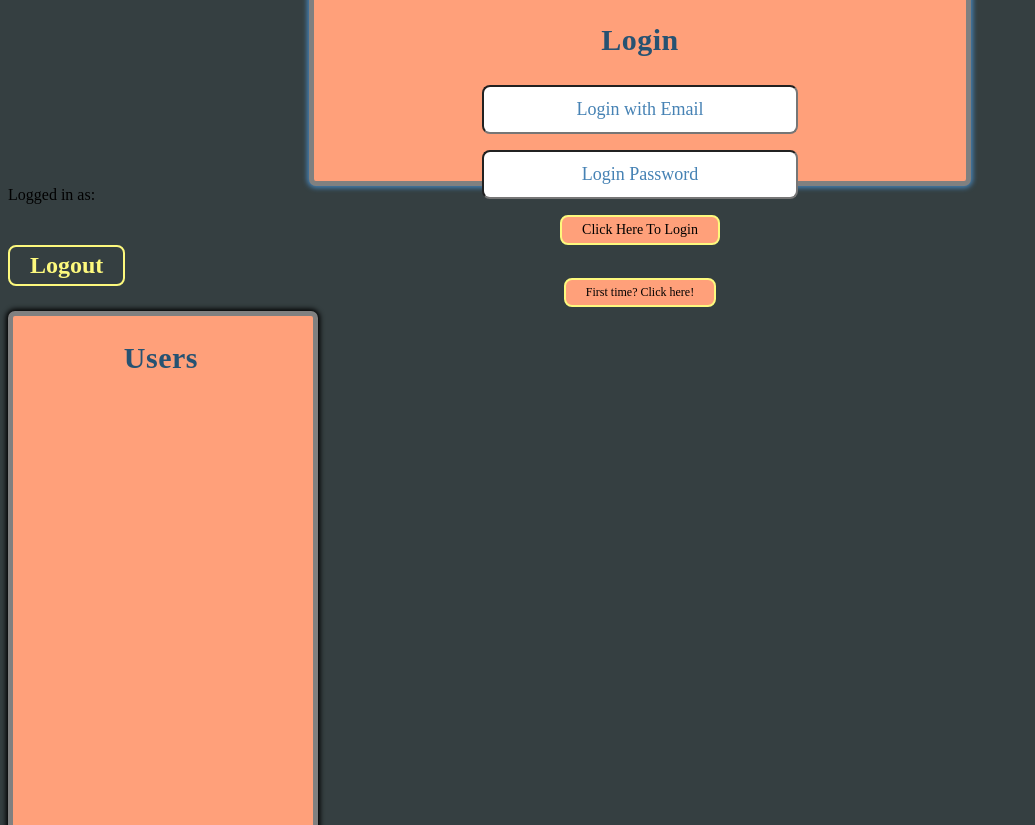
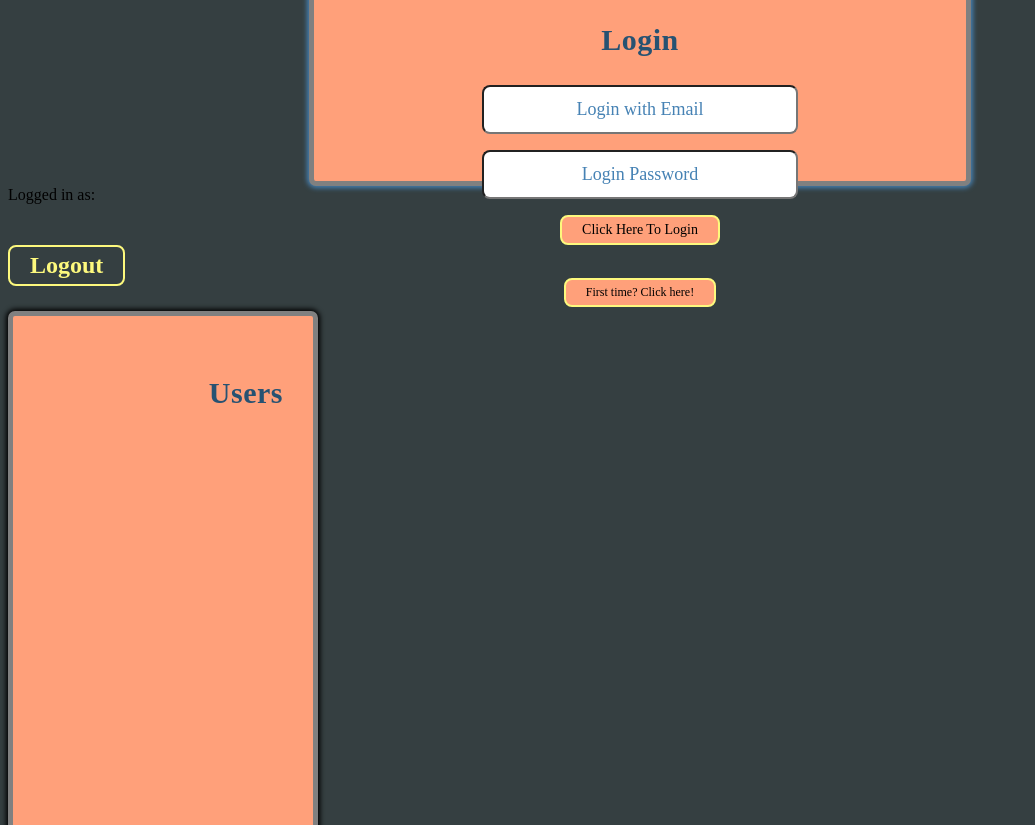
Before and after one commit to divyakwebsec/divyakwebsec.github.io, a plain HTML site: page index.html in a window 1280 px wide. Shown: the part 566-1391 px from the top of the page, without its empty margins (0-1035 px from the left). Drawn offline with nearby package versions, Linux system fonts and the light colour scheme; a script that the page names is missing.

Commit message:
Update style.css

```diff
--- a/style.css
+++ b/style.css
@@ -250,9 +250,9 @@ body {
   padding: 20px;
   color: #275272;
   font-weight: bold;
-  position: relative;
-  top: -35px;
-  right: 85px;
+/*   position: relative; */
+  justify-items: center;
+  align-items: center;
 }
 #userLog{
   font-size: 18px;
```
